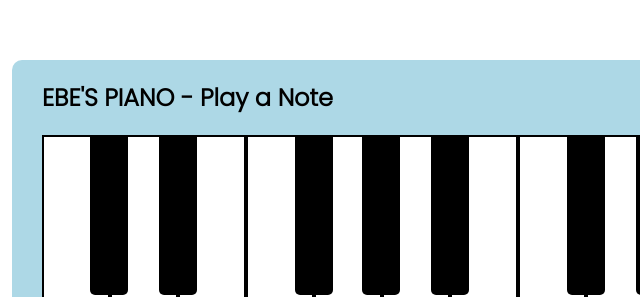
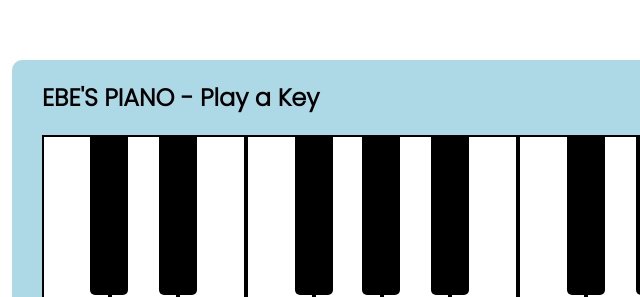
Before and after one commit to ebetron/ebe-piano, a plain HTML site: page index.html in a window 1280 px wide. Shown: the part 156-453 px from the top of the page, 122-762 px from the left. Drawn offline with Linux system fonts and the light colour scheme.

Commit message:
Key instead of Note

```diff
--- a/index.html
+++ b/index.html
@@ -13,7 +13,7 @@
 <body>
     <div id="piano">
         <div class="title">
-            <h2>EBE'S PIANO - <span id="note">Play a Note</span></h2>
+            <h2>EBE'S PIANO - <span id="note">Play a Key</span></h2>
         </div>
         <div class="keys">
             <div class="black-keys">
```
